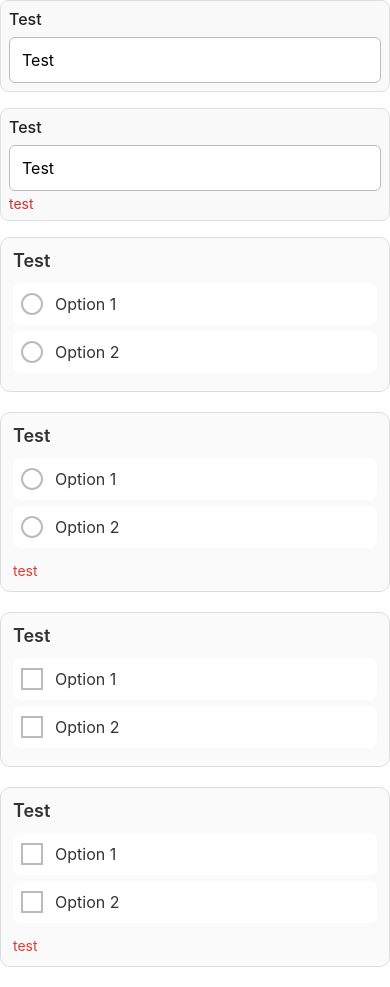
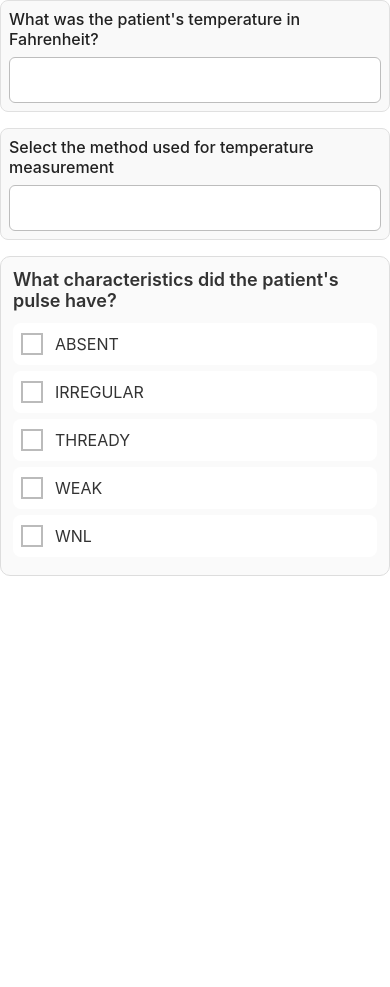
Before and after one commit to inmogr/awesomemobileapp, a React Native app: screen / in a window 390 px wide. After the commit the page ends 844 px from the top, so only its background shows below. Built offline with nearby package versions, Linux system fonts and the light colour scheme.

Commit message:
completed basic setup of form

```diff
--- a/App.tsx
+++ b/App.tsx
@@ -1,66 +1,26 @@
 import React from 'react';
 import {SafeAreaView, ScrollView, StatusBar} from 'react-native';
-import SingleLineTextInput from './src/components/SingleLineTextInput';
-import RadioGroupInput from "./src/components/RadioGroupInput";
-import CheckBoxGroupInput from "./src/components/CheckBoxGroupInput";
+import {InputSection} from './src/containers/InputSection';
+import FormData from './src/constants/FormData.json';
+import {FormType} from './src/types/FormTypes';
 
 function App(): React.JSX.Element {
+  const form: FormType = FormData;
+  const formSectionNames = Object.keys(form);
+
   return (
     <SafeAreaView>
       <StatusBar barStyle="dark-content" />
       <ScrollView contentInsetAdjustmentBehavior="automatic">
-        <SingleLineTextInput
-          label="Test"
-          value="Test"
-          handleChange={() => {}}
-        />
-
-        {/*  */}
-
-        <SingleLineTextInput
-          label="Test"
-          value="Test"
-          handleChange={() => {}}
-          errorMessage="test"
-        />
-
-        {/*  */}
-
-        <RadioGroupInput
-          label="Test"
-          value="Test"
-          handleChange={() => {}}
-          items={["Option 1", "Option 2"]}
-        />
-
-        {/*  */}
-
-        <RadioGroupInput
-          label="Test"
-          value="Test"
-          handleChange={() => {}}
-          errorMessage="test"
-          items={["Option 1", "Option 2"]}
-        />
-
-        {/*  */}
-
-        <CheckBoxGroupInput
-          label="Test"
-          values={["Test"]}
-          handleChange={() => {}}
-          items={["Option 1", "Option 2"]}
-        />
-
-        {/*  */}
-
-        <CheckBoxGroupInput
-          label="Test"
-          values={["Test"]}
-          handleChange={() => {}}
-          errorMessage="test"
-          items={["Option 1", "Option 2"]}
-        />
+        {formSectionNames.map(formSectionName => {
+          const formSection = form[formSectionName];
+          return (
+            <InputSection
+              fieldNames={Object.keys(formSection.properties)}
+              properties={formSection.properties}
+            />
+          );
+        })}
       </ScrollView>
     </SafeAreaView>
   );
--- a/package.json
+++ b/package.json
@@ -11,6 +11,7 @@
   },
   "dependencies": {
     "react": "18.3.1",
+    "react-hook-form": "^7.54.2",
     "react-native": "0.77.0"
   },
   "devDependencies": {
--- /dev/null
+++ b/src/constants/FormData.json
@@ -0,0 +1,27 @@
+{
+  "VITAL_SIGNS": {
+    "type": "object",
+    "properties": {
+      "n_fahrenheit_6c6175": {
+        "type": "text",
+        "regex": ".*?",
+        "regexFlags": "s",
+        "description": "What was the patient's temperature in Fahrenheit?"
+      },
+      "r_measurement_71e031": {
+        "type": "typeahead",
+        "regex": ".*?",
+        "regexFlags": "s",
+        "description": "Select the method used for temperature measurement",
+        "enum": ["ORAL", "AXILLARY", "OTIC", "TEMPORAL"]
+      },
+      "m_have_67e23f": {
+        "type": "multiselect",
+        "regex": ".*?",
+        "regexFlags": "s",
+        "description": "What characteristics did the patient's pulse have?",
+        "items": ["ABSENT", "IRREGULAR", "THREADY", "WEAK", "WNL"]
+      }
+    }
+  }
+}
--- /dev/null
+++ b/src/containers/InputSection.tsx
@@ -0,0 +1,126 @@
+import React from 'react';
+import SingleLineTextInput from '../components/SingleLineTextInput';
+import RadioGroupInput from '../components/RadioGroupInput';
+import CheckBoxGroupInput from '../components/CheckBoxGroupInput';
+import {Controller, useForm} from 'react-hook-form';
+import {FormPropertyType, FormSectionType} from '../types/FormTypes';
+
+const getInitialValue = (property: FormPropertyType) => {
+  switch (property.type) {
+    case 'text':
+      return '';
+    case 'typeahead':
+      return '';
+    case 'select':
+      return '';
+    case 'multiselect':
+      return [];
+    default:
+      return '';
+  }
+};
+
+interface InputSectionProps {
+  fieldNames: string[];
+  properties: FormSectionType['properties'];
+}
+
+export const InputSection: React.FC<InputSectionProps> = props => {
+  const form = useForm();
+
+  React.useMemo(() => {
+    // NOTE: remember those fields are unlikely to be changed even if we refetch and refetch.... therefore we don't need to register again for every render
+    props.fieldNames.forEach(fieldName => {
+      const property = props.properties[fieldName];
+      form.register(fieldName, {
+        value: getInitialValue(property),
+        required: true,
+        pattern: property.regex
+          ? new RegExp(property.regex, property.regexFlags)
+          : undefined,
+      });
+    });
+  }, []);
+
+  return props.fieldNames.map(fieldName => {
+    const property = props.properties[fieldName];
+    switch (property.type) {
+      case 'text':
+        return (
+          <Controller
+            control={form.control}
+            name={fieldName}
+            render={({field}) => (
+              <SingleLineTextInput
+                label={property.description}
+                value={field.value}
+                handleChange={field.onChange}
+                errorMessage={form.formState.errors[
+                  fieldName
+                ]?.message?.toString()}
+                isDisabled={field.disabled}
+              />
+            )}
+          />
+        );
+      case 'typeahead':
+        return (
+          <Controller
+            control={form.control}
+            name={fieldName}
+            render={({field}) => (
+              <SingleLineTextInput
+                label={property.description}
+                value={field.value}
+                handleChange={field.onChange}
+                errorMessage={form.formState.errors[
+                  fieldName
+                ]?.message?.toString()}
+                isDisabled={field.disabled}
+              />
+            )}
+          />
+        );
+      case 'select':
+        return (
+          <Controller
+            control={form.control}
+            name={fieldName}
+            render={({field}) => (
+              <RadioGroupInput
+                label={property.description}
+                value={field.value}
+                handleChange={field.onChange}
+                errorMessage={form.formState.errors[
+                  fieldName
+                ]?.message?.toString()}
+                isDisabled={field.disabled}
+                items={property.items!}
+              />
+            )}
+          />
+        );
+      case 'multiselect':
+        return (
+          <Controller
+            control={form.control}
+            name={fieldName}
+            render={({field}) => (
+              <CheckBoxGroupInput
+                label={property.description}
+                values={field.value}
+                handleChange={field.onChange}
+                errorMessage={form.formState.errors[
+                  fieldName
+                ]?.message?.toString()}
+                isDisabled={field.disabled}
+                items={property.items!}
+              />
+            )}
+          />
+        );
+      default:
+        return null;
+    }
+  });
+};
--- /dev/null
+++ b/src/types/FormTypes.ts
@@ -0,0 +1,17 @@
+export interface FormPropertyType {
+  type: string;
+  description: string;
+
+  regex?: string;
+  regexFlags?: string;
+
+  items?: string[];
+  enums?: string[];
+}
+
+export interface FormSectionType {
+  type: string;
+  properties: Record<string, FormPropertyType>;
+}
+
+export type FormType = Record<string, FormSectionType>;
```
Also changed, not shown: 1 other file (tests, documents, lock files or other folders).
